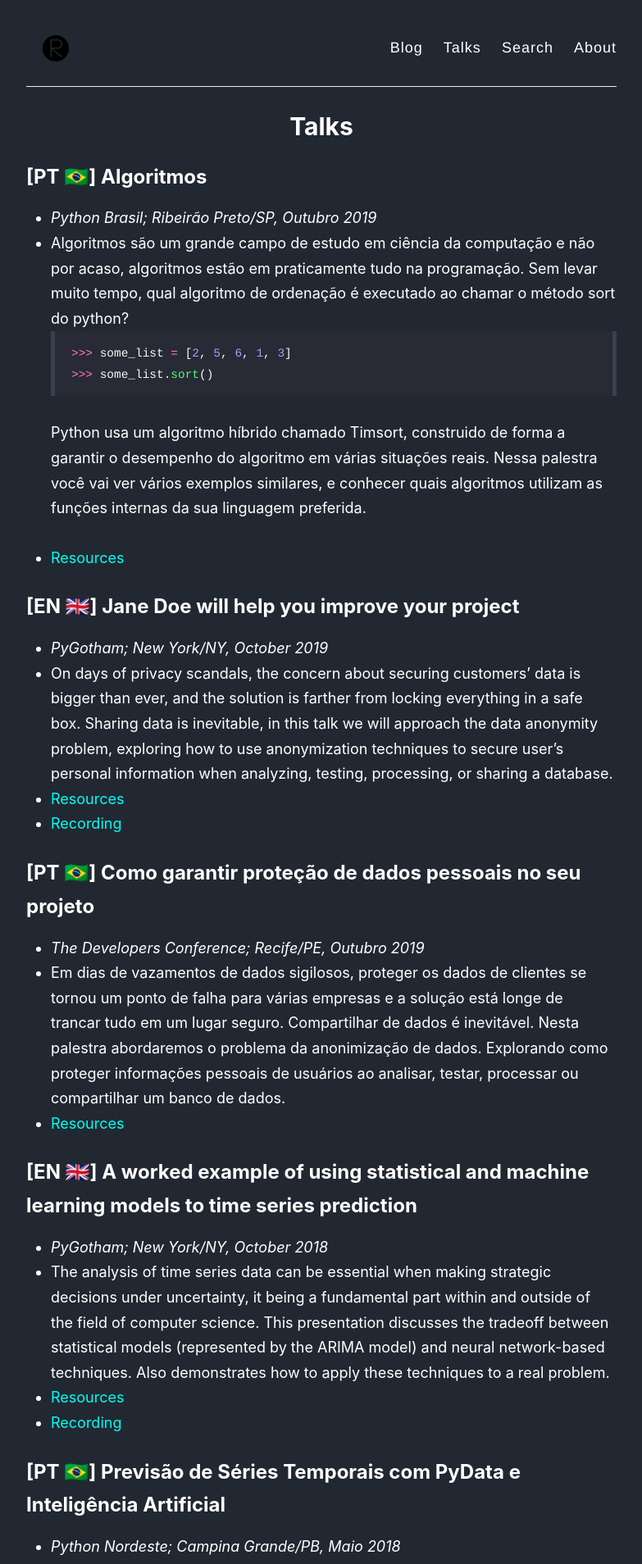
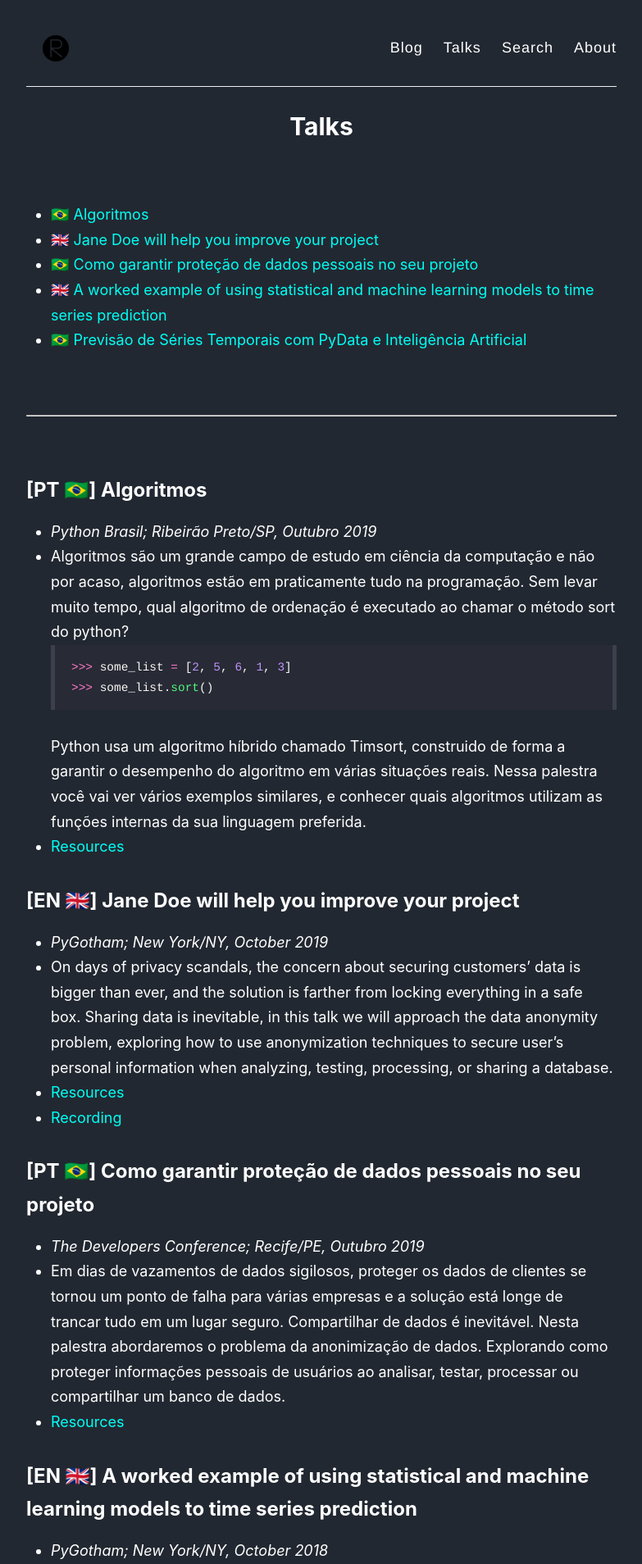
Before and after one commit to rsarai/-rsarai.github.io, a Jekyll site: the page built from _pages/talks.md, in a window 1280 px wide. Shown: the top 1908 px of the page at 82% size, without its empty margins (248-1031 px from the left). Built offline with Jekyll 4.4.1, drawn with Linux system fonts in a browser that asks for light colours.

```diff
--- a/_pages/talks.md
+++ b/_pages/talks.md
@@ -3,6 +3,22 @@ layout: page
 title: Talks
 permalink: /talks/
 ---
+
+<br>
+
+-  [🇧🇷 Algoritmos](#org2021d5)
+-  [🇬🇧 Jane Doe will help you improve your project](#org2021d4)
+-  [🇧🇷 Como garantir proteção de dados pessoais no seu projeto](#org2021d3)
+-  [🇬🇧 A worked example of using statistical and machine learning models to time series prediction](#org2021d2)
+-  [🇧🇷 Previsão de Séries Temporais com PyData e Inteligência Artificial](#org2021d1)
+
+<br>
+
+----
+
+<br>
+
+<a id="org2021d5"></a>
 
 ## [PT 🇧🇷] Algoritmos
 - _Python Brasil; Ribeirão Preto/SP, Outubro 2019_
@@ -14,22 +30,30 @@ permalink: /talks/
 Python usa um algoritmo híbrido chamado Timsort, construido de forma a garantir o desempenho do algoritmo em várias situações reais. Nessa palestra você vai ver vários exemplos similares, e conhecer quais algoritmos utilizam as funções internas da sua linguagem preferida.
 - <a href="https://github.com/rsarai/talks/tree/master/%5BPythonBrasil%202019%5D%20Algoritmos" target="_blank">Resources</a>
 
+<a id="org2021d4"></a>
+
 ## [EN 🇬🇧] Jane Doe will help you improve your project
 - _PyGotham; New York/NY, October 2019_
 - On days of privacy scandals, the concern about securing customers' data is bigger than ever, and the solution is farther from locking everything in a safe box. Sharing data is inevitable, in this talk we will approach the data anonymity problem, exploring how to use anonymization techniques to secure user’s personal information when analyzing, testing, processing, or sharing a database.
 - <a href="https://github.com/rsarai/talks/tree/master/%5BPyGotham%202019%5D%20Jane%20Doe%20will%20help%20you%20improve%20your%20project" target="_blank">Resources</a>
 - <a href="https://www.youtube.com/watch?v=5pqUjJelIcU&feature" target="_blank">Recording</a>
 
+<a id="org2021d3"></a>
+
 ## [PT 🇧🇷] Como garantir proteção de dados pessoais no seu projeto
 - _The Developers Conference; Recife/PE, Outubro 2019_
 - Em dias de vazamentos de dados sigilosos, proteger os dados de clientes se tornou um ponto de falha para várias empresas e a solução está longe de trancar tudo em um lugar seguro. Compartilhar de dados é inevitável. Nesta palestra abordaremos o problema da anonimização de dados. Explorando como proteger informações pessoais de usuários ao analisar, testar, processar ou compartilhar um banco de dados.
 - <a href="https://github.com/rsarai/talks/tree/master/%5BTDC%20Recife%202019%5D%20Como%20garantir%20prote%C3%A7%C3%A3o%20de%20dados%20pessoais%20no%20seu%20projeto" target="_blank">Resources</a>
+
+<a id="org2021d2"></a>
 
 ## [EN 🇬🇧] A worked example of using statistical and machine learning models to time series prediction
 - _PyGotham; New York/NY, October 2018_
 - The analysis of time series data can be essential when making strategic decisions under uncertainty, it being a fundamental part within and outside of the field of computer science. This presentation discusses the tradeoff between statistical models (represented by the ARIMA model) and neural network-based techniques. Also demonstrates how to apply these techniques to a real problem.
 - <a href="https://github.com/rsarai/talks/tree/master/%5BPyGotham%202018%5D%20A%20worked%20example%20of%20using%20statistical%20and%20machine%20learning%20models%20to%20time%20series%20prediction" target="_blank">Resources</a>
 - <a href="https://www.youtube.com/watch?v=B3jKuoRZxhk&t" target="_blank">Recording</a>
+
+<a id="org2021d1"></a>
 
 ## [PT 🇧🇷] Previsão de Séries Temporais com PyData e Inteligência Artificial
 - _Python Nordeste; Campina Grande/PB, Maio 2018_
--- a/assets/style.scss
+++ b/assets/style.scss
@@ -188,6 +188,10 @@ ul, ol {
 
 ul {
   list-style-type: disc;
+}
+
+ul > li > p {
+  margin: unset;
 }
 
 ol {
```
Also changed, not shown: _pages/ideas.md (added, +11 -0 lines), _pages/links.md (added, +18 -0 lines), _pages/publications.md (added, +9 -0 lines), index.html (+8 -2 lines).
